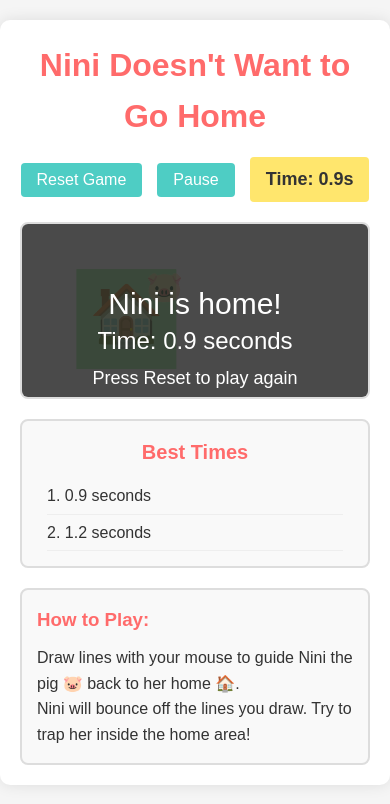
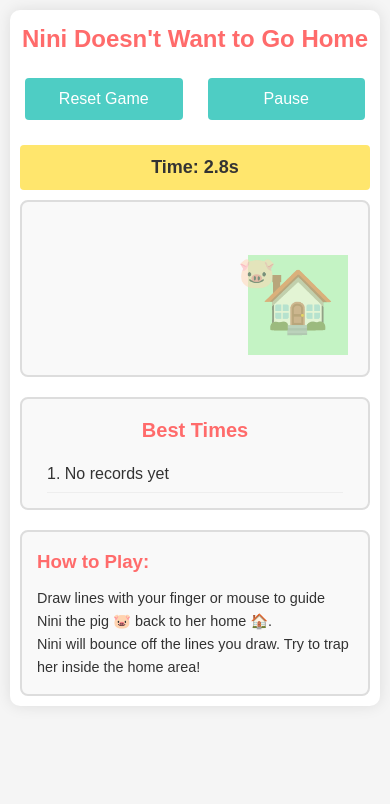
Before and after one commit to 300432280/nini_doesnt_wanna_go_home, a website: page index.html in a window 390 px wide. Both pictures are taken after a click on the button "Reset Game". Drawn offline with Linux system fonts and the light colour scheme.

Commit message:
Added mobile support with touch events and responsive design

```diff
--- a/game.js
+++ b/game.js
@@ -50,11 +50,18 @@ window.onload = function() {
     loadLeaderboard();
     updateLeaderboardDisplay();
 
-    // Add event listeners
+    // Add event listeners for mouse
     canvas.addEventListener('mousedown', startDrawing);
     canvas.addEventListener('mousemove', draw);
     canvas.addEventListener('mouseup', stopDrawing);
     canvas.addEventListener('mouseout', stopDrawing);
+
+    // Add touch event listeners for mobile devices
+    canvas.addEventListener('touchstart', handleTouchStart);
+    canvas.addEventListener('touchmove', handleTouchMove);
+    canvas.addEventListener('touchend', handleTouchEnd);
+    canvas.addEventListener('touchcancel', handleTouchEnd);
+
     resetBtn.addEventListener('click', resetGame);
     pauseBtn.addEventListener('click', togglePause);
 
@@ -72,6 +79,30 @@ function resizeCanvas() {
     if (canvas.width !== displayWidth || canvas.height !== displayHeight) {
         canvas.width = displayWidth;
         canvas.height = displayHeight;
+
+        // Recalculate game dimensions when canvas size changes
+        if (gameStarted) {
+            // Position home in the bottom right quadrant
+            home.x = canvas.width - HOME_SIZE - CANVAS_PADDING;
+            home.y = canvas.height - HOME_SIZE - CANVAS_PADDING;
+
+            // Position pig if not already set
+            if (pig.x === 0 && pig.y === 0) {
+                // Position pig in the top left quadrant
+                pig.x = CANVAS_PADDING * 2;
+                pig.y = CANVAS_PADDING * 2;
+
+                // Set random initial direction
+                const angle = Math.random() * 2 * Math.PI;
+                pig.dx = Math.cos(angle) * PIG_SPEED;
+                pig.dy = Math.sin(angle) * PIG_SPEED;
+            }
+        }
+
+        // Redraw the game if it's active
+        if (gameStarted && !gamePaused) {
+            drawGame();
+        }
     }
 }
 
@@ -88,35 +119,29 @@ function resetGame() {
     elapsedTime = 0;
     pauseBtn.textContent = 'Pause';
 
-    // Set random home position (ensuring it's fully within the canvas)
-    home.x = CANVAS_PADDING + Math.random() * (canvas.width - HOME_SIZE - 2 * CANVAS_PADDING);
-    home.y = CANVAS_PADDING + Math.random() * (canvas.height - HOME_SIZE - 2 * CANVAS_PADDING);
+    // Position home in the bottom right
+    home.x = canvas.width - HOME_SIZE - CANVAS_PADDING;
+    home.y = canvas.height - HOME_SIZE - CANVAS_PADDING;
 
-    // Set random pig position (ensuring it's not inside the home)
-    let pigX, pigY;
-    do {
-        pigX = CANVAS_PADDING + Math.random() * (canvas.width - PIG_SIZE - 2 * CANVAS_PADDING);
-        pigY = CANVAS_PADDING + Math.random() * (canvas.height - PIG_SIZE - 2 * CANVAS_PADDING);
-    } while (
-        pigX > home.x - PIG_SIZE &&
-        pigX < home.x + HOME_SIZE &&
-        pigY > home.y - PIG_SIZE &&
-        pigY < home.y + HOME_SIZE
-    );
+    // Position pig in the top left
+    pig.x = CANVAS_PADDING * 2;
+    pig.y = CANVAS_PADDING * 2;
 
-    pig.x = pigX;
-    pig.y = pigY;
-
-    // Set random pig direction
-    const angle = Math.random() * Math.PI * 2;
+    // Set initial random direction for the pig
+    const angle = Math.random() * 2 * Math.PI;
     pig.dx = Math.cos(angle) * PIG_SPEED;
     pig.dy = Math.sin(angle) * PIG_SPEED;
 
-    // Start game loop
-    if (animationFrameId) {
-        cancelAnimationFrame(animationFrameId);
+    // Adjust pig speed for smaller screens
+    if (canvas.width < 500) {
+        pig.dx *= 0.7;
+        pig.dy *= 0.7;
     }
-    gameLoop();
+
+    // Start the game loop if it's not already running
+    if (!animationFrameId) {
+        gameLoop();
+    }
 }
 
 /**
@@ -133,6 +158,54 @@ function togglePause() {
         startTime = Date.now() - elapsedTime;
         gameLoop();
     }
+}
+
+/**
+ * Handle touch start event for mobile devices
+ */
+function handleTouchStart(e) {
+    e.preventDefault(); // Prevent scrolling
+    if (gamePaused || gameWon) return;
+
+    isDrawing = true;
+    const rect = canvas.getBoundingClientRect();
+    const touch = e.touches[0];
+    const x = touch.clientX - rect.left;
+    const y = touch.clientY - rect.top;
+
+    currentLine = { points: [{ x, y }] };
+}
+
+/**
+ * Handle touch move event for mobile devices
+ */
+function handleTouchMove(e) {
+    e.preventDefault(); // Prevent scrolling
+    if (!isDrawing || gamePaused || gameWon) return;
+
+    const rect = canvas.getBoundingClientRect();
+    const touch = e.touches[0];
+    const x = touch.clientX - rect.left;
+    const y = touch.clientY - rect.top;
+
+    currentLine.points.push({ x, y });
+
+    // Redraw everything
+    drawGame();
+}
+
+/**
+ * Handle touch end event for mobile devices
+ */
+function handleTouchEnd(e) {
+    e.preventDefault(); // Prevent default behaviors
+    if (!isDrawing) return;
+
+    isDrawing = false;
+    if (currentLine && currentLine.points.length > 1) {
+        lines.push(currentLine);
+    }
+    currentLine = null;
 }
 
 /**
--- a/index.html
+++ b/index.html
@@ -2,7 +2,10 @@
 <html lang="en">
 <head>
     <meta charset="UTF-8">
-    <meta name="viewport" content="width=device-width, initial-scale=1.0">
+    <meta name="viewport" content="width=device-width, initial-scale=1.0, maximum-scale=1.0, user-scalable=no">
+    <meta name="apple-mobile-web-app-capable" content="yes">
+    <meta name="mobile-web-app-capable" content="yes">
+    <meta name="theme-color" content="#ff6b6b">
     <title>Nini Doesn't Want to Go Home</title>
     <link rel="stylesheet" href="styles.css">
 </head>
@@ -30,7 +33,7 @@
 
         <div class="game-instructions">
             <h3>How to Play:</h3>
-            <p>Draw lines with your mouse to guide Nini the pig 🐷 back to her home 🏠.</p>
+            <p>Draw lines with your finger or mouse to guide Nini the pig 🐷 back to her home 🏠.</p>
             <p>Nini will bounce off the lines you draw. Try to trap her inside the home area!</p>
         </div>
     </div>
--- a/styles.css
+++ b/styles.css
@@ -9,6 +9,14 @@ body {
     background-color: #f5f5f5;
     color: #333;
     line-height: 1.6;
+    touch-action: manipulation;
+    -webkit-touch-callout: none;
+    -webkit-user-select: none;
+    -khtml-user-select: none;
+    -moz-user-select: none;
+    -ms-user-select: none;
+    user-select: none;
+    overscroll-behavior: none;
 }
 
 .game-container {
@@ -126,4 +134,45 @@ button:hover {
     #game-canvas {
         height: 400px;
     }
+
+    .game-header h1 {
+        font-size: 1.5rem;
+    }
+
+    .game-controls {
+        flex-wrap: wrap;
+    }
+
+    button {
+        flex: 1;
+        min-width: 30%;
+        margin: 5px;
+        padding: 12px 16px;  /* Larger touch target */
+    }
+
+    .timer {
+        width: 100%;
+        text-align: center;
+        margin-top: 5px;
+    }
 }
+
+/* Small mobile devices */
+@media (max-width: 480px) {
+    .game-container {
+        padding: 10px;
+        margin: 10px;
+    }
+
+    #game-canvas {
+        height: 350px;
+    }
+
+    .game-header {
+        margin-bottom: 10px;
+    }
+
+    .game-instructions p {
+        font-size: 0.9rem;
+    }
+}
```
